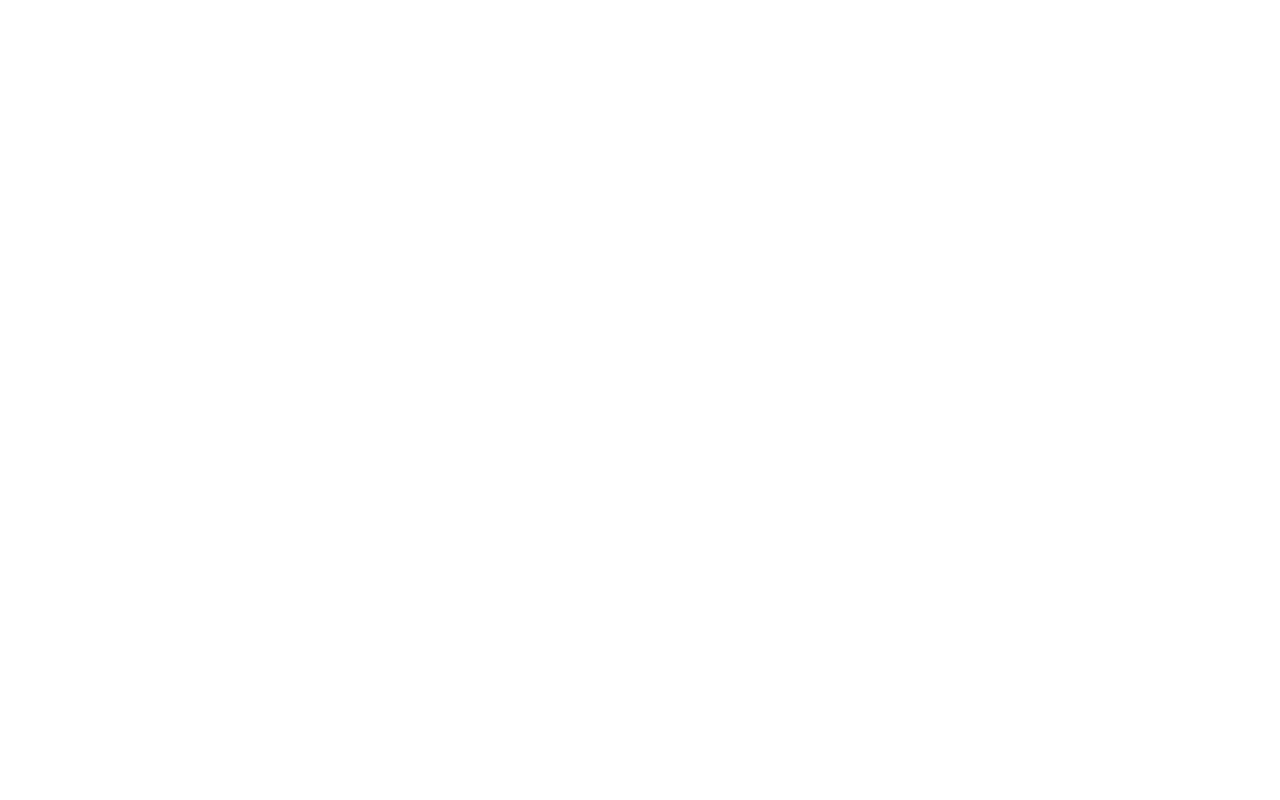
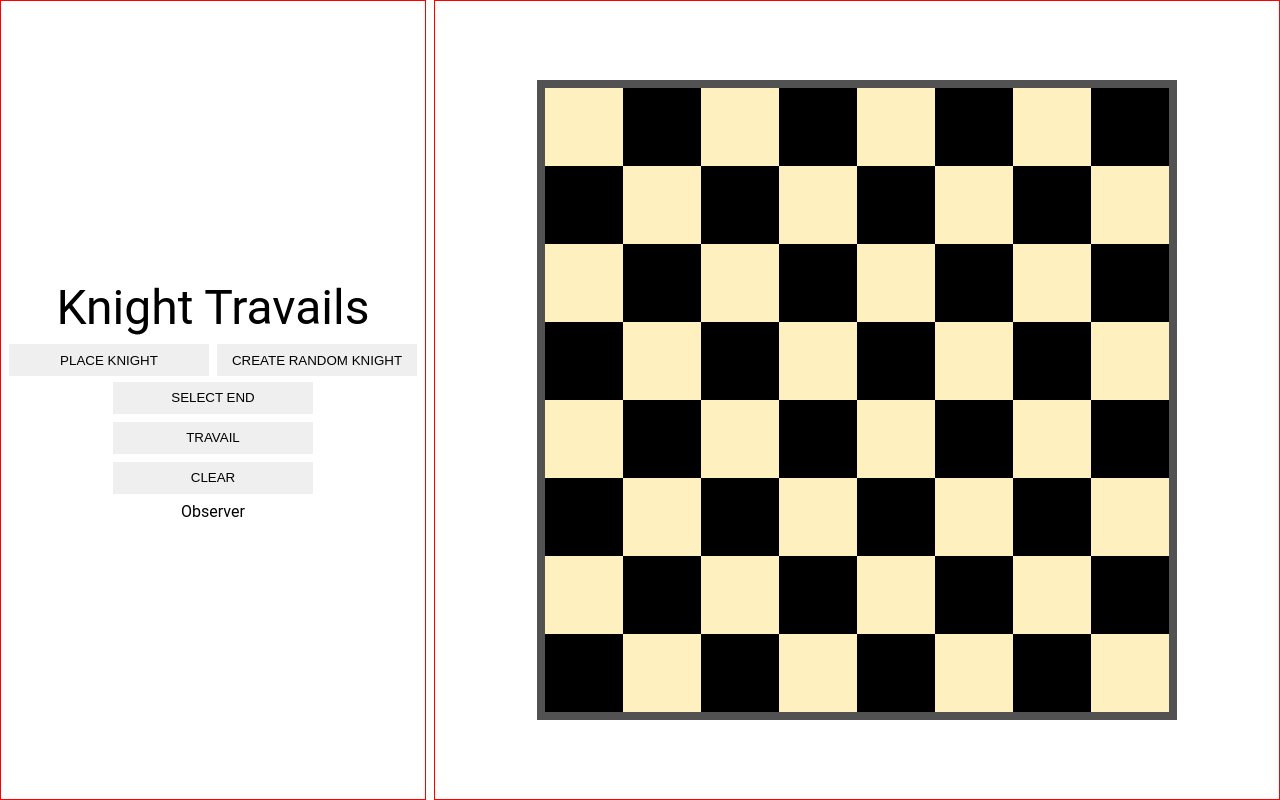
Before and after one commit to implObserver/KnightsTravails, a website built with webpack: page src/template.html in a window 1280 px wide. Built offline with nearby package versions, Linux system fonts and the light colour scheme.

Commit message:
feat:add board

```diff
--- a/src/index.js
+++ b/src/index.js
@@ -1,13 +1,18 @@
+import './views/css/main.css'
 import { Board } from "./models/board";
 import { knightMovesHandler } from "./models/knightMovesHandler";
-import { KnightMovesTree } from "./models/knightMovesTree";
+import { KnightMovesGraph } from "./models/knightMovesGraph";
+import { fillBoard } from './views/nodes/board';
 
-let board = Board.getBoard();
 
-let root = KnightMovesTree.getRoot();
-
-let res = knightMovesHandler().getPath(board[0][0], board[0][0]);
+let board = Board();
+board.createCells();
+let cells = board.getCells();
+KnightMovesGraph().buildGraph(board);
+let res = knightMovesHandler().getPath(cells[0][0], cells[4][4]);
 
 res.forEach((element) => {
   console.log(element.getCoordinates());
 });
+
+fillBoard(board);
--- a/src/models/board.js
+++ b/src/models/board.js
@@ -1,21 +1,34 @@
 import { Node } from "./node";
 
-export const Board = (() => {
-  let board = [];
-  const createBoard = (() => {
-    for (let i = 0; i < 8; i++) {
+export const Board = () => {
+  let width = 8;
+  let height = 8;
+
+  let cells = [];
+
+  const createCells = () => {
+    for (let i = 0; i < width; i++) {
       let line = [];
-      for (let j = 0; j < 8; j++) {
+      for (let j = 0; j < height; j++) {
         const node = Node(i, j);
         line.push(node);
       }
-      board.push(line);
+      cells.push(line);
     }
-  })();
-
-  const getBoard = () => {
-    return board;
   };
 
-  return { createBoard, getBoard };
-})();
+  const getCells = () => {
+    return cells;
+  };
+
+  const setSize = (nWidth, nHeight) => {
+    width = nWidth;
+    height = nHeight;
+  }
+
+  const getSize = () => {
+    return [width, height];
+  }
+
+  return { createCells, getCells, setSize, getSize };
+};
--- /dev/null
+++ b/src/models/knightMovesGraph.js
@@ -0,0 +1,40 @@
+import { Board } from "./board";
+
+export const KnightMovesGraph = () => {
+  let nullNode;
+
+  const getNullNode = () => {
+    return nullNode;
+  };
+
+  const buildGraph = (board) => {
+    const cells = board.getCells();
+    const width = board.getSize()[0];
+    const height = board.getSize()[1];
+    for (let i = 0; i < width; i++) {
+      for (let j = 0; j < height; j++) {
+        let cell = cells[j][i];
+        cell.setMove(getNode(cells, j - 2, i - 1), 0);
+        cell.setMove(getNode(cells, j - 1, i - 2), 1);
+        cell.setMove(getNode(cells, j + 1, i - 2), 2);
+        cell.setMove(getNode(cells, j + 2, i - 1), 3);
+        cell.setMove(getNode(cells, j + 2, i + 1), 4);
+        cell.setMove(getNode(cells, j + 1, i + 2), 5);
+        cell.setMove(getNode(cells, j - 1, i + 2), 6);
+        cell.setMove(getNode(cells, j - 2, i + 1), 7);
+      }
+    }
+
+    nullNode = cells[0][0];
+  };
+
+  const getNode = (board, x, y) => {
+    try {
+      return board[x][y];
+    } catch {
+      return null;
+    }
+  };
+
+  return { getNullNode, buildGraph };
+};
--- a/src/models/knightMovesHandler.js
+++ b/src/models/knightMovesHandler.js
@@ -2,8 +2,8 @@ export const knightMovesHandler = () => {
   let maxDeep = 4;
   let levelStart = -1;
   let levelEnd = 0;
-  let startPath = [];
-  let endPath = [];
+  let firstHalfPath = [];
+  let secondHalfPath = [];
   let levelStartPointChildrens = [];
   let levelEndPointChildrens = [];
 
@@ -11,10 +11,8 @@ export const knightMovesHandler = () => {
     if (start === end) {
       return [start];
     }
-
     fillingChildMoves([start], "start");
     fillingChildMoves([end], "end");
-
     const path = [...buildPath(start, end)];
     return path;
   };
@@ -41,10 +39,13 @@ export const knightMovesHandler = () => {
   };
 
   const buildPath = (start, end) => {
+    let path;
     let intersectPoint = getIntersectPoint();
-    buildEndPath(intersectPoint);
-    buildStartPath(intersectPoint);
-    const path = startPath.filter((n) => n).concat(endPath.filter((n) => n));
+    clearChilds();
+    buildFirstHalfPath(intersectPoint);
+    secondHalfPath.push(intersectPoint);
+    buildSecondHalfPath(intersectPoint);
+    path = firstHalfPath.filter((n) => n).concat(secondHalfPath.filter((n) => n));
     path.unshift(start);
     path.push(end);
     return new Set(path);
@@ -59,12 +60,10 @@ export const knightMovesHandler = () => {
         levelStartPointChildrens[levelEnd],
       );
     }
-    clearChilds();
-    endPath.push(intersectPoints[0]);
     return intersectPoints[0];
   };
 
-  const buildEndPath = (intersectPoint) => {
+  const buildSecondHalfPath = (intersectPoint) => {
     if (levelEndPointChildrens.length === 0) {
       return;
     } else {
@@ -72,12 +71,12 @@ export const knightMovesHandler = () => {
         intersectPoint.getMoves(),
         levelEndPointChildrens.pop(),
       );
-      endPath.push(intersectPoints[0]);
-      buildEndPath(intersectPoints[0]);
+      secondHalfPath.push(intersectPoints[0]);
+      buildSecondHalfPath(intersectPoints[0]);
     }
   };
 
-  const buildStartPath = (intersectPoint) => {
+  const buildFirstHalfPath = (intersectPoint) => {
     if (levelStartPointChildrens.length === 0) {
       return;
     } else {
@@ -85,8 +84,8 @@ export const knightMovesHandler = () => {
         intersectPoint.getMoves(),
         levelStartPointChildrens.pop(),
       );
-      startPath.push(intersectPoints[0]);
-      buildStartPath(intersectPoints[0]);
+      firstHalfPath.push(intersectPoints[0]);
+      buildFirstHalfPath(intersectPoints[0]);
     }
   };
 
--- a/src/models/knightMovesTree.js
+++ /dev/null
@@ -1,39 +0,0 @@
-import { Board } from "./board";
-
-const buildTree = (() => {
-  const arr = Board.getBoard();
-  const processedArrayToTree = () => {
-    for (let i = 0; i < 8; i++) {
-      for (let j = 0; j < 8; j++) {
-        let node = arr[j][i];
-        node.setMove(getNode(j - 2, i - 1), 0);
-        node.setMove(getNode(j - 1, i - 2), 1);
-        node.setMove(getNode(j + 1, i - 2), 2);
-        node.setMove(getNode(j + 2, i - 1), 3);
-        node.setMove(getNode(j + 2, i + 1), 4);
-        node.setMove(getNode(j + 1, i + 2), 5);
-        node.setMove(getNode(j - 1, i + 2), 6);
-        node.setMove(getNode(j - 2, i + 1), 7);
-      }
-    }
-  };
-
-  const getNode = (x, y) => {
-    try {
-      return arr[x][y];
-    } catch {
-      return null;
-    }
-  };
-
-  return { processedArrayToTree };
-})();
-
-export const KnightMovesTree = (() => {
-  const root = buildTree.processedArrayToTree();
-  const getRoot = () => {
-    return root;
-  };
-
-  return { getRoot };
-})();
--- a/src/models/node.js
+++ b/src/models/node.js
@@ -1,8 +1,17 @@
 export const Node = (cX, cY) => {
+  let node;
   const x = cX;
   const y = cY;
 
   let moves = [8];
+
+  const setNode = (nNode) => {
+    node = nNode;
+  }
+
+  const getNode = () => {
+    return node;
+  }
 
   const setMove = (node, index) => {
     moves[index] = node;
@@ -16,5 +25,5 @@ export const Node = (cX, cY) => {
     return [cX, cY];
   };
 
-  return { setMove, getMoves, getCoordinates };
+  return { setNode, getNode, setMove, getMoves, getCoordinates };
 };
--- a/src/template.html
+++ b/src/template.html
@@ -1,10 +1,47 @@
 <!doctype html>
 <html lang="en">
-  <head>
-    <meta charset="UTF-8" />
-    <meta name="viewport" content="width=device-width, initial-scale=1.0" />
-    <title>Knight Travails</title>
-  </head>
 
-  <body></body>
+<head>
+  <meta charset="UTF-8" />
+  <meta name="viewport" content="width=device-width, initial-scale=1.0" />
+  <title>Knight Travails</title>
+</head>
+
+<body>
+  <div class="wrapper">
+    <div class="sidebar-wrapper">
+      <div class="sidebar">
+        <div class="s-header">
+          <div class="title">
+            <span>Knight Travails</span>
+          </div>
+        </div>
+        <div class="s-body">
+          <div class="part-1">
+            <div class="button-wrapper"><button>PLACE KNIGHT</button></div>
+            <div class="button-wrapper"><button>CREATE RANDOM KNIGHT</button></div>
+          </div>
+          <div class="part-2">
+            <div class="button-wrapper"><button>SELECT END</button></div>
+            <div class="button-wrapper"><button>TRAVAIL</button></div>
+            <div class="button-wrapper"><button>CLEAR</button></div>
+          </div>
+        </div>
+        <div class="s-footer">
+          <div class="b-card"><span>Observer</span></div>
+        </div>
+      </div>
+    </div>
+    <div class="board-wrapper">
+      <div class="board">
+
+      </div>
+    </div>
+  </div>
+
+  <templates>
+
+  </templates>
+</body>
+
 </html>
--- /dev/null
+++ b/src/views/css/main.css
@@ -0,0 +1,114 @@
+*,
+*::before,
+*::after {
+    padding: 0;
+    margin: 0;
+    border: 0;
+    height: 100%;
+    box-sizing: border-box;
+}
+
+:root {
+    font-size: 2vh;
+}
+
+html {
+    font-family: Roboto;
+}
+
+span {
+    padding-left: 1vh;
+    padding-right: 1vh;
+    height: min-content;
+    width: max-content;
+}
+
+.wrapper {
+    display: grid;
+    max-width: 100%;
+    max-height: 100%;
+    gap: 1vh;
+}
+
+.board-wrapper {
+    display: grid;
+    justify-content: center;
+    align-items: center;
+    border: 1px red solid;
+}
+
+.board {
+    display: grid;
+    grid-template-columns: repeat(8, 1fr);
+    grid-template-rows: repeat(8, 1fr);
+    width: min(90vh, 50vw);
+    height: min(90vh, 50vw);
+    border: 1vh rgb(82, 82, 82) solid;
+}
+
+.cell {
+
+}
+
+@media screen and (max-aspect-ratio:1/1.0000001) {
+
+    .sidebar-wrapper {
+        display: none;
+    }
+}
+
+@media screen and (min-aspect-ratio: 1/1) {
+    .wrapper {
+        grid-template-columns: 1fr 2fr;
+    }
+
+    .sidebar-wrapper {
+        display: grid;
+        grid-template-rows: repeat(3, min-content);
+        border: 1px red solid;
+        align-content: center;
+    }
+
+    .sidebar {
+        display: grid;
+        grid-template-rows: repeat(3. min-content);
+    }
+
+    .title {
+        display: flex;
+        justify-content: center;
+        font-size: 3rem;
+    }
+
+    .s-body {
+        display: grid;
+        grid-template-rows: 1fr 3fr;
+        justify-content: center;
+        padding: 1vh;
+    }
+
+    .part-1 {
+        display: grid;
+        grid-template-columns: 1fr 1fr;
+        justify-content: center;
+        gap: 1vh;
+    }
+
+    .part-2 {
+        display: grid;
+        grid-template-rows: repeat(3, min-content);
+        justify-content: center;
+        gap: 1vh;
+    }
+
+    .s-footer {
+        display: grid;
+        justify-content: center;
+    }
+
+    .button-wrapper {
+        display: grid;
+        width: 25vh;
+        height: 4vh;
+    }
+}
--- /dev/null
+++ b/src/views/nodes/board.js
@@ -0,0 +1,28 @@
+export const fillBoard = (board) => {
+    const cells = board.getCells();
+    const width = board.getSize()[0];
+    const height = board.getSize()[1];
+    const boardNode = document.querySelector('.board');
+    let isBlack = true;
+    for (let i = 0; i < width; i++) {
+        isBlack = !isBlack
+        for (let j = 0; j < height; j++) {
+            const cell = cells[j][i];
+            const node = getCellNode();
+            cell.setNode(node);
+            boardNode.appendChild(node);
+            if (isBlack) {
+                node.style.backgroundColor = 'black';
+            } else {
+                node.style.backgroundColor = '#fff0bf';
+            }
+            isBlack = !isBlack;
+        }
+    }
+}
+
+const getCellNode = () => {
+    const cell = document.createElement('div');
+    cell.classList.add('cell');
+    return cell;
+}
```
Also changed, not shown: dist/index.bundle.js, dist/index.html, dist/runtime.bundle.js.
